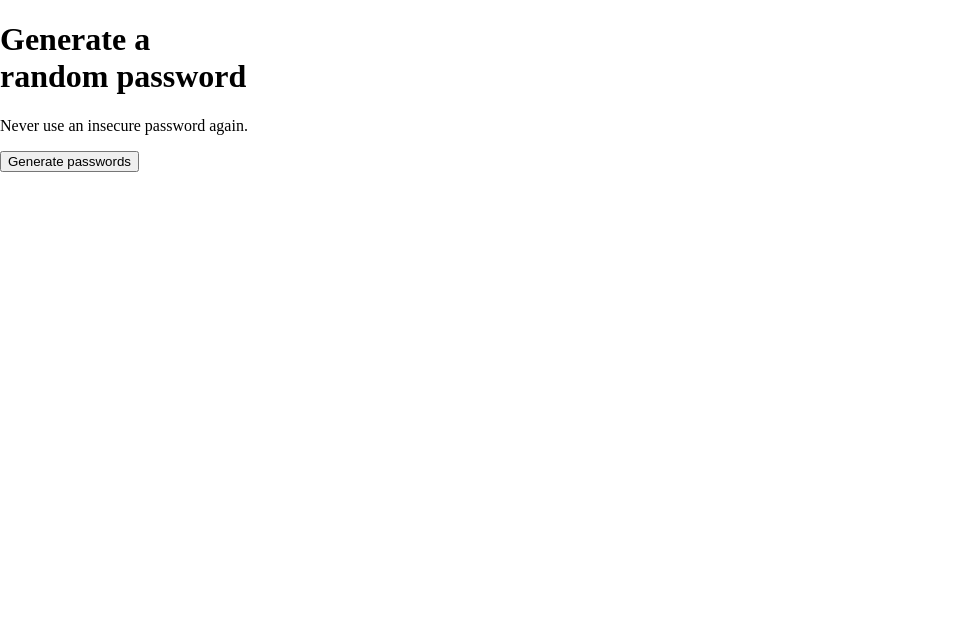
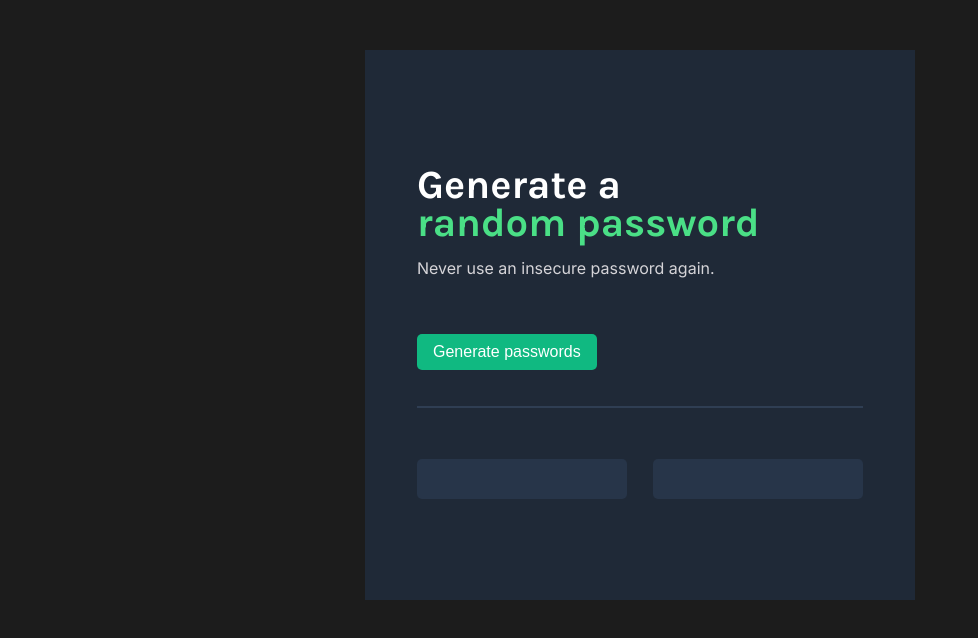
Before and after one commit to sondrefjellving/front-end-experiments, a plain HTML site: page index.html in a window 1280 px wide. Shown: the whole page, without its empty margins (0-978 px from the left). Drawn offline with Linux system fonts and the light colour scheme.

Commit message:
Add styling to app and small changes in HTML

```diff
--- a/index.css
+++ b/index.css
@@ -1,4 +1,70 @@
 body {
     margin: 0;
     box-sizing: border-box;
+    background-color: #1C1C1C;
+    color: white;
+    font-family: 'Inter', sans-serif;
 }
+
+#main-container {
+    width: 550px;
+    height: 550px;
+    background-color: #1F2937;
+    margin: 50px auto;
+}
+
+/* ================ FIRST SECTION ================== */
+
+#generate-section {
+    padding: 116px 52px 35px;
+}
+
+#title {
+    font-size: 40px;
+    line-height: 38px;
+    margin: 0;
+    font-family: 'Karla', sans-serif;
+}
+
+#green-title {
+    color: #4ADF86
+}
+
+#title-p {
+    color: #D5D4D8;
+}
+
+#btn {
+    font-size: 16px;
+    background-color: #10B981;
+    color: white;
+    border: none;
+    padding: 9px 16px;
+    margin: 40px 0 0 0;
+    border-radius: 5px;
+}
+
+
+#divider {
+    height: 1px;
+    margin: 0 52px;
+    border-bottom: 2px solid #2F3E53;
+}
+
+/* ================ SECOND SECTION ================== */
+
+#password-section {
+    padding: 35px 52px 35px;
+    display: flex;
+    justify-content: space-between;
+}
+
+.pw-display {
+    border-radius: 5px;
+    background-color: #273549;
+    height: 40px;
+    width: 210px;
+    text-align: center;
+    line-height: 40px;
+    color: #55F991;
+}
--- a/index.html
+++ b/index.html
@@ -4,17 +4,20 @@
         <link href="index.css" rel="stylesheet">
         <link rel="preconnect" href="https://fonts.googleapis.com">
         <link rel="preconnect" href="https://fonts.gstatic.com" crossorigin>
-        <link href="https://fonts.googleapis.com/css2?family=Karla:wght@400;700&display=swap" rel="stylesheet">
+        <link href="https://fonts.googleapis.com/css2?family=Inter&family=Karla:wght@400;700&display=swap" rel="stylesheet">
     </head>
     <body>
-        <div >
-            <h1 id="title">Generate a<br><span id="green-title">random password</span></h1>
-            <p>Never use an insecure password again.</p>
-            <button id="btn" onclick="printPasswords()">Generate passwords</button>
-        </div>
-        <div>
-            <p id="pw-el1" class="pw-display"></p>
-            <p id="pw-el2" class="pw-display"></p>
+        <div id="main-container">
+            <div id="generate-section">
+                <h1 id="title">Generate a<br><span id="green-title">random password</span></h1>
+                <p id="title-p">Never use an insecure password again.</p>
+                <button id="btn" onclick="printPasswords()">Generate passwords</button>
+            </div>
+            <div id="divider"></div>
+            <div id="password-section">
+                <p id="pw-el1" class="pw-display"></p>
+                <p id="pw-el2" class="pw-display"></p>
+            </div>
         </div>
         <script src="index.js"></script>
     </body>
```
